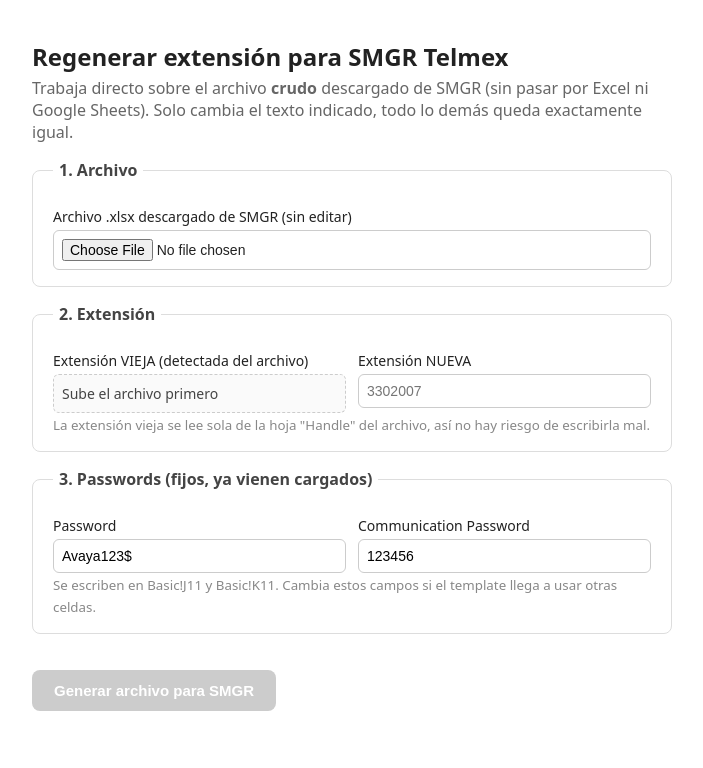
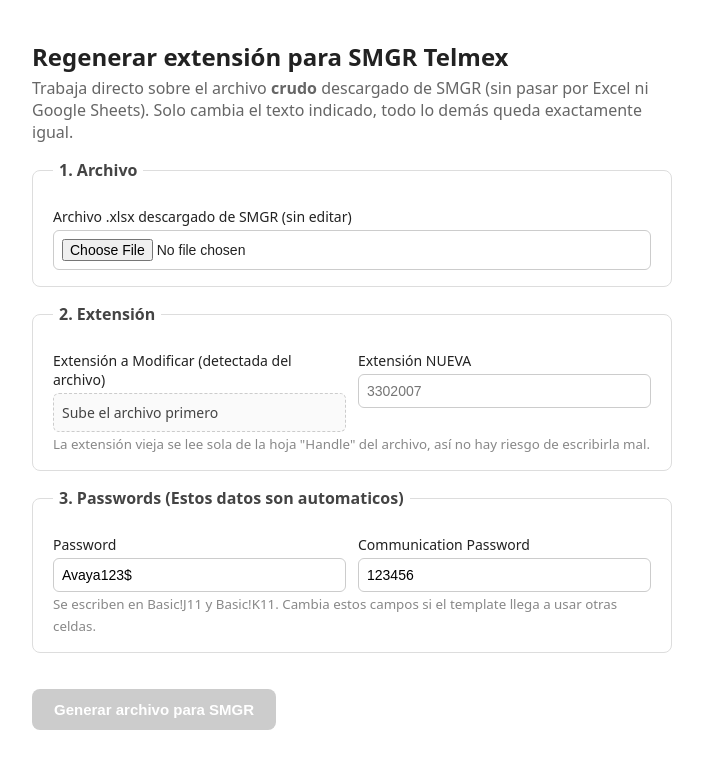
Before and after one commit to ezequielcv68-sudo/REGENERADOR-EXT-SMGR-TELMEX, a plain HTML site: page index.html in a window 1280 px wide. Shown: the whole page, without its empty margins (288-991 px from the left). Drawn offline with nearby package versions, Linux system fonts and the light colour scheme.

Commit message:
Update index.html

```diff
--- a/index.html
+++ b/index.html
@@ -45,7 +45,7 @@
   <legend>2. Extensión</legend>
   <div class="row">
     <div>
-      <label>Extensión VIEJA (detectada del archivo)</label>
+      <label>Extensión a Modificar (detectada del archivo)</label>
       <div id="extViejaDisplay" class="ext-display">Sube el archivo primero</div>
     </div>
     <div>
@@ -57,7 +57,7 @@
 </fieldset>
 
 <fieldset>
-  <legend>3. Passwords (fijos, ya vienen cargados)</legend>
+  <legend>3. Passwords (Estos datos son automaticos)</legend>
   <div class="row">
     <div>
       <label for="pass1">Password</label>
```
